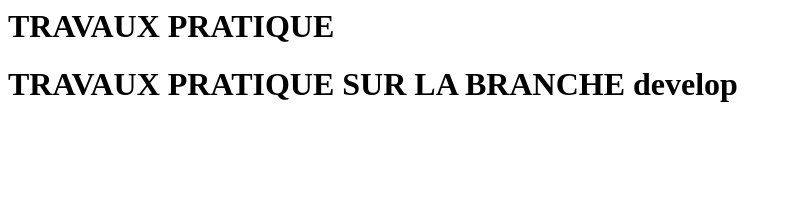
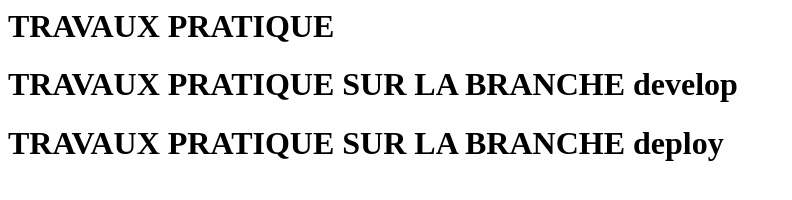
Before and after one commit to aminataba2/TP_GIT_3, a plain HTML site: page index.html in a window 1280 px wide. Shown: the whole page, without its empty margins (0-792 px from the left). Drawn offline with Linux system fonts and the light colour scheme.

Commit message:
modification index.html

```diff
--- a/index.html
+++ b/index.html
@@ -1,2 +1,3 @@
 <h1> TRAVAUX PRATIQUE </h1>
 <h1> TRAVAUX PRATIQUE SUR LA BRANCHE develop </h1>
+<h1> TRAVAUX PRATIQUE SUR LA BRANCHE deploy </h1>
```
